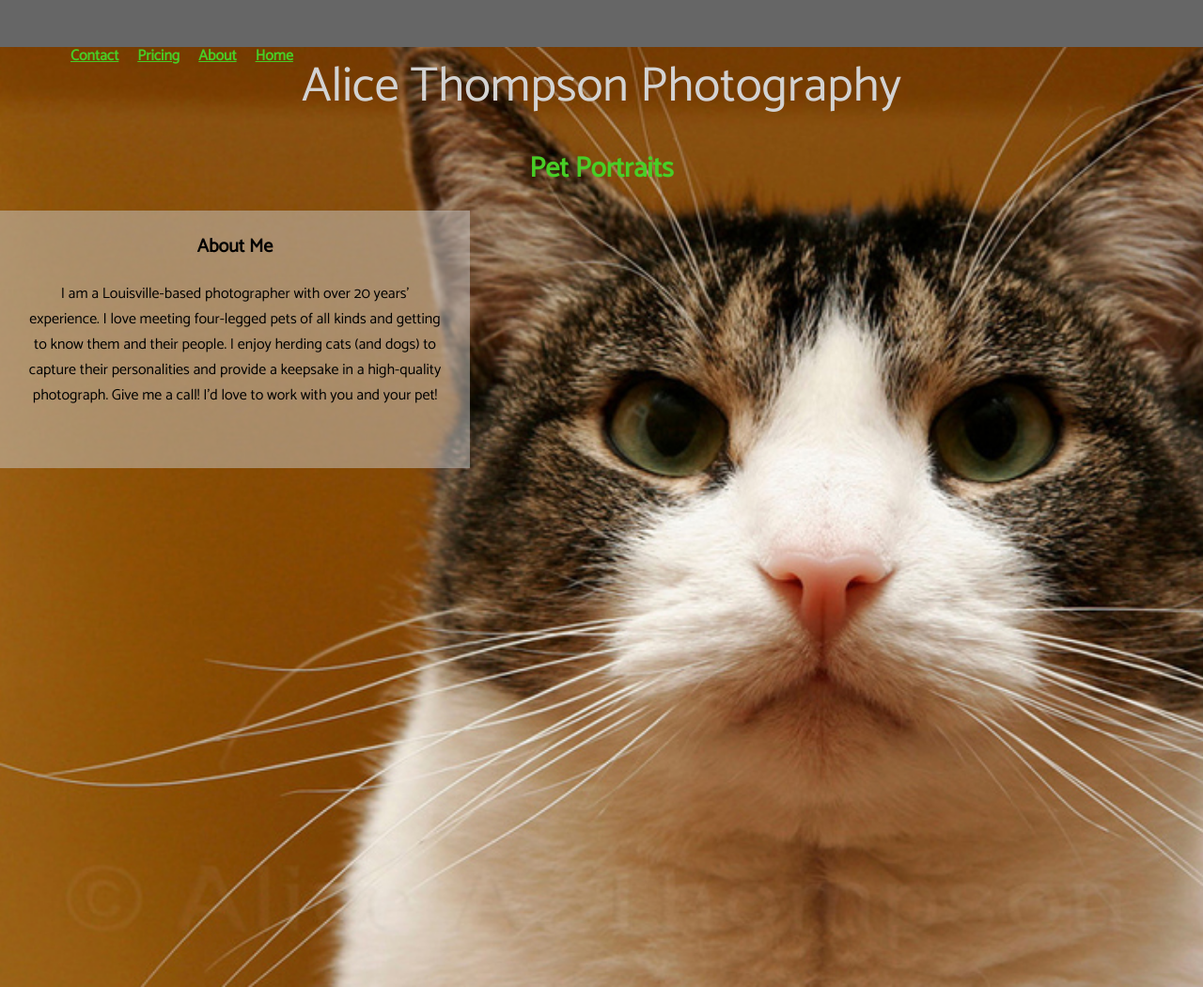
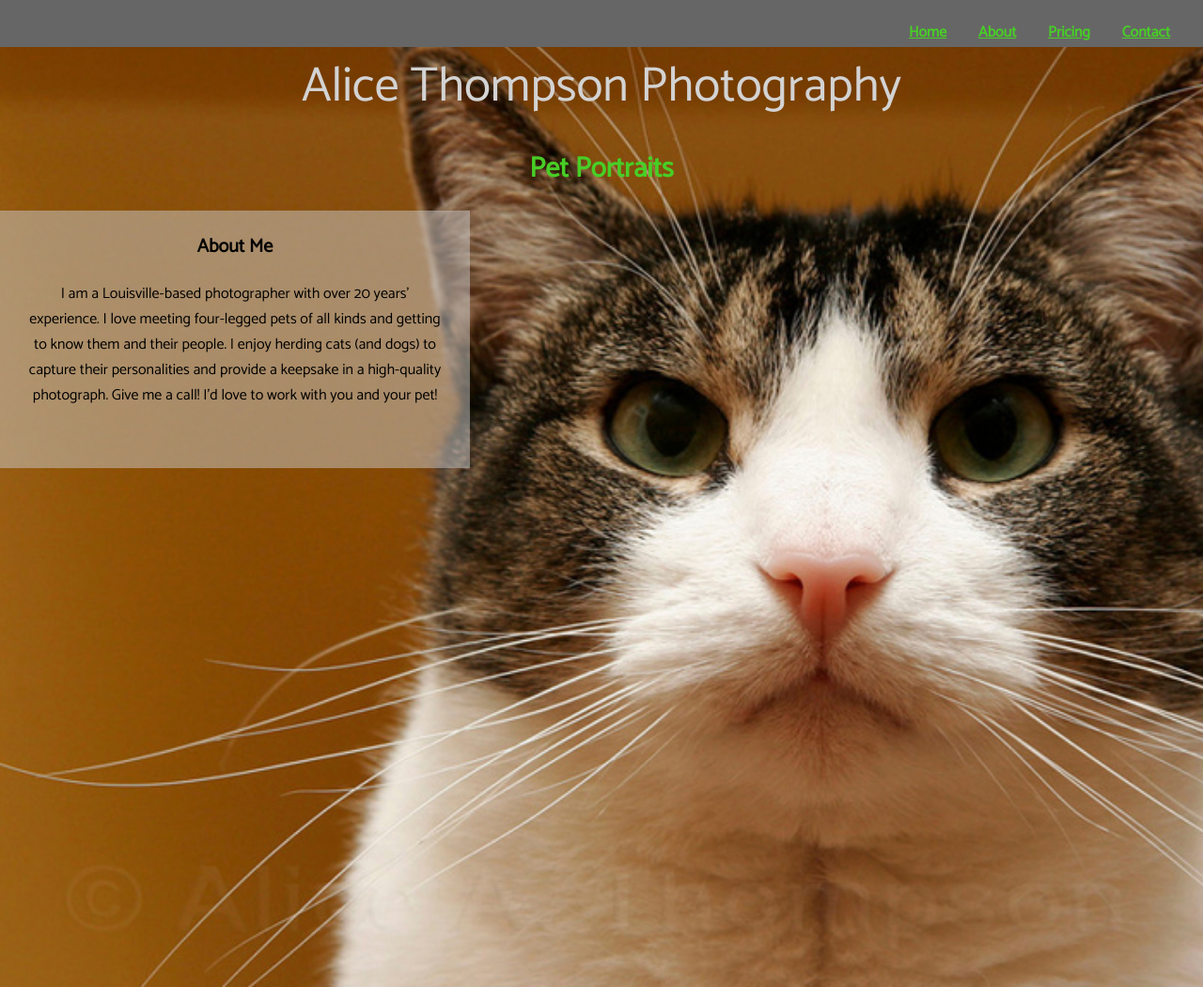
Before and after one commit to alicet6/petportraits, a plain HTML site: page index.html in a window 1280 px wide. Shown: the top 1050 px of the page at 94% size. Drawn offline with nearby package versions, Linux system fonts and the light colour scheme.

Commit message:
fixed nav bar to right

```diff
--- a/css/style.css
+++ b/css/style.css
@@ -47,6 +47,8 @@ p {
 /* Main header photo -----------*/
 
 .main-header {
+  background-position: center center;
+  background-attachment: fixed;
   padding-top: 170px;
   height: 1000px;
   background: #666666 url('../img/riley_watermark2.jpg') no-repeat center;
@@ -63,19 +65,23 @@ p {
   width: 100%;
   height: 50px;
   background-color: #666666;
+  display: block;
 }
 
 .nav {
-  padding: 10px 15px 10px 35px;
-  position: fixed;
-  top: 20px;
-  left: 20px;
   list-style: none;
 }
 
-.nav li {
-  float: right;
-  margin-left: 20px;
+li {
+  display: inline-block;
+  padding-right: 10px;
+  padding-left: 10px;
+  margin: 5px;
+}
+
+.navbar-right {
+  text-align: right;
+  margin-right: 20px;
 }
 
 /* About Me content box ----*/
```
Also changed, not shown: Notes and questions.txt.
